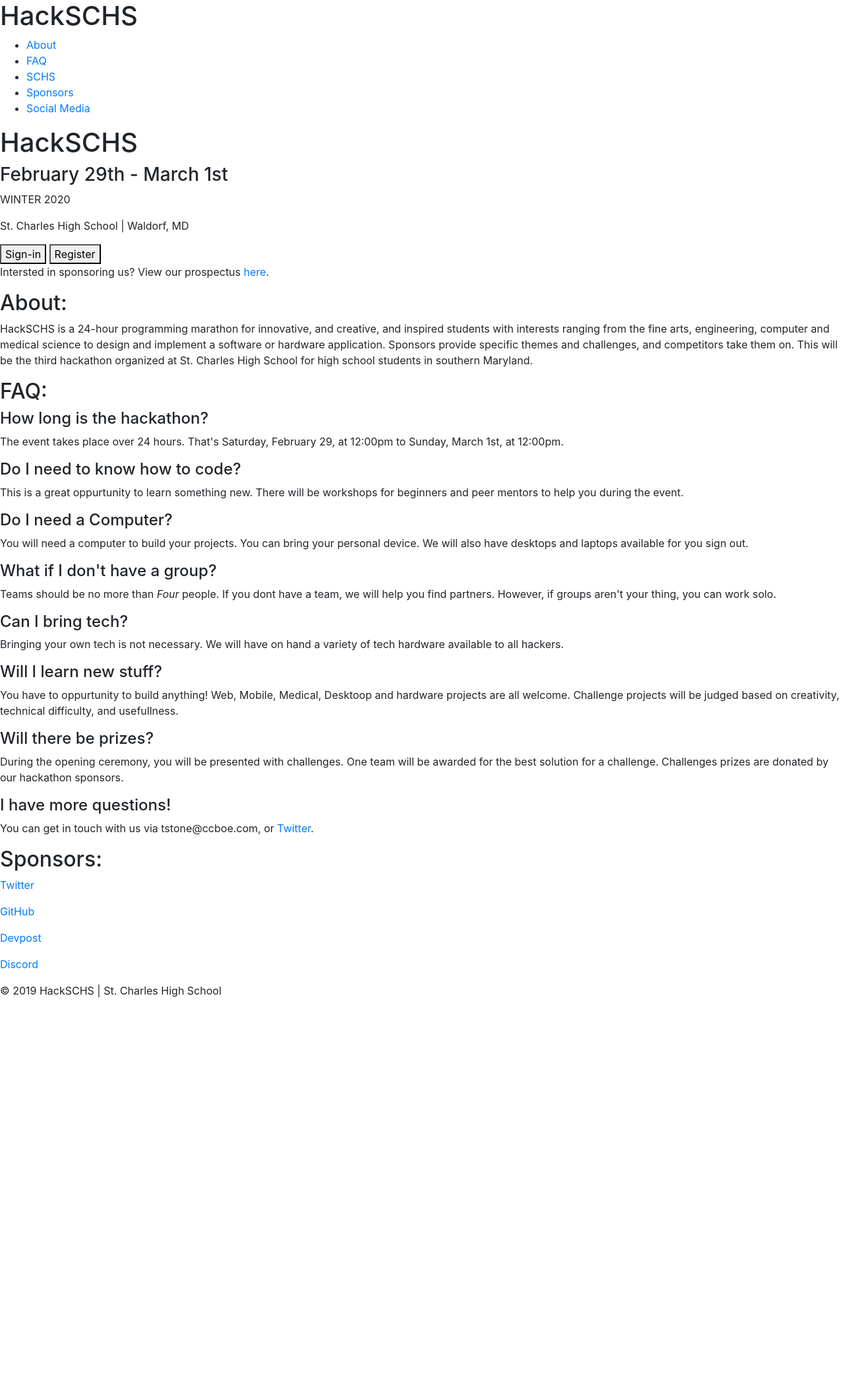
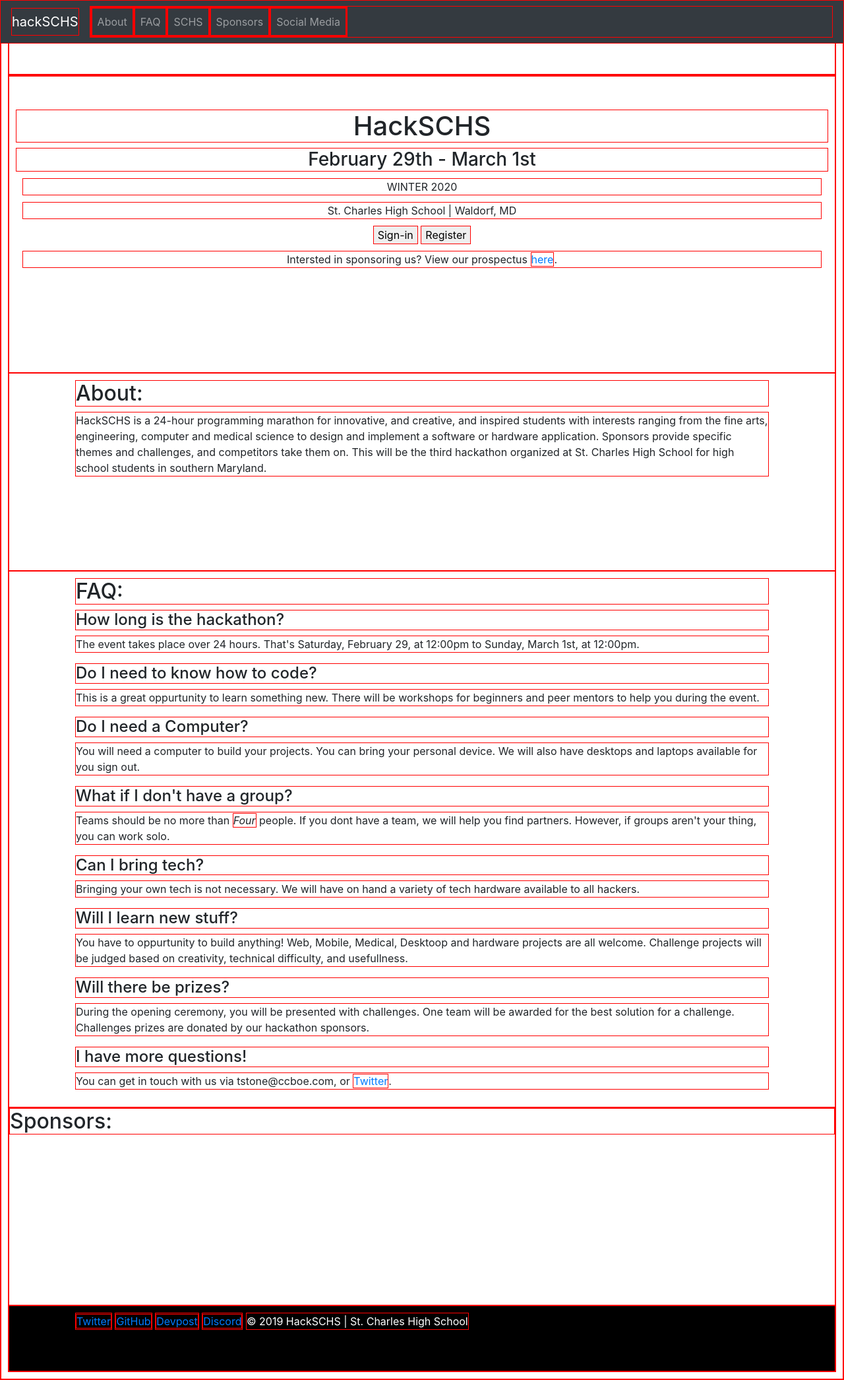
Before and after one commit to Tmstone/hackSCHS, a Flask app: page / in a window 1280 px wide. Shown: the whole page at 66% size. Before the commit the page ends 1511 px from the top, so only its background shows below. Run offline with Flask 2, Linux system fonts and the light colour scheme; some libraries are stand-ins or nearby versions.

Commit message:
added basic style to home page

```diff
--- a/static/style.css
+++ b/static/style.css
@@ -1 +1,38 @@
 /* Style sheet for main site */
+* {
+    border: 1px solid red;
+}
+body {
+    padding: 10px;
+}
+#header {
+    height: 100px;
+}
+#main {
+    text-align: center;
+    height: 450px;
+    padding: 50px 10px 10px 10px;
+}
+    #main p {
+        margin: 10px;
+    }
+#about {
+    height: 300px;
+    padding: 10px 100px;
+}
+#faq {
+    padding: 10px 100px
+}
+#sponsors {
+    height: 300px;
+}
+#smedia {
+    /* margin: 100% auto; */
+    height: 100px;
+    padding: 10px 100px;
+    background-color: #000;
+    color: #fff;
+}
+    #smedia p {
+        display: inline-block;
+    }
--- a/templates/index.html
+++ b/templates/index.html
@@ -14,16 +14,34 @@
 <body>
     <div id="container">
         <div id="header">
-            <h1>HackSCHS</h1>
+            <h1>hackSCHS</h1>
         </div>
         <div id="nav">
-             <ul>
-                 <li><a href="#">About</a></li>
-                 <li><a href="#">FAQ</a></li>
-                 <li><a href="#">SCHS</a></li>
-                 <li><a href="#">Sponsors</a></li>
-                 <li><a href="#">Social Media</a></li>
-             </ul>
+            <nav class="navbar fixed-top navbar-expand-lg navbar-dark bg-dark">
+                <a class="navbar-brand" href="#">hackSCHS</a>
+                <button class="navbar-toggler" type="button" data-toggle="collapse" data-target="#navbarNav" aria-controls="navbarNav" aria-expanded="false" aria-label="Toggle navigation">
+                    <span class="navbar-toggler-icon"></span>
+                </button>
+                <div class="collapse navbar-collapse" id="navbarNAV">
+                    <ul class="navbar-nav">
+                        <li class="nav-item ">
+                            <a class="nav-link" href="#">About</a>
+                        </li>
+                        <li class="nav-item ">
+                            <a class="nav-link" href="#">FAQ</a>
+                        </li>
+                        <li class="nav-item ">
+                            <a class="nav-link" href="#">SCHS</a>
+                        </li>
+                        <li class="nav-item ">
+                            <a class="nav-link" href="#">Sponsors</a>
+                        </li>
+                        <li class="nav-item ">
+                            <a class="nav-link" href="#">Social Media</a>
+                        </li>
+                    </ul>
+                </div>
+            </nav>
         </div>
         <div id="main">
             <h1>HackSCHS</h1>
```
